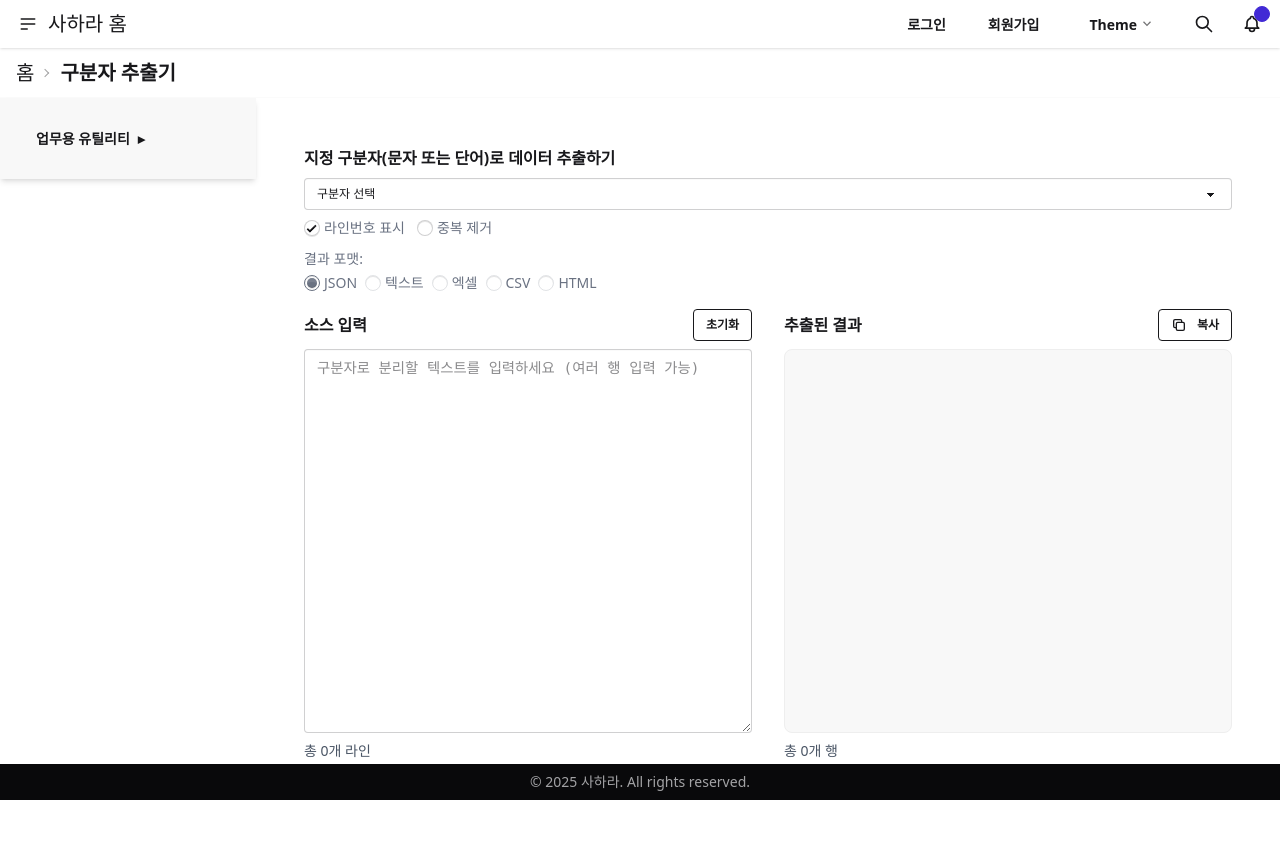
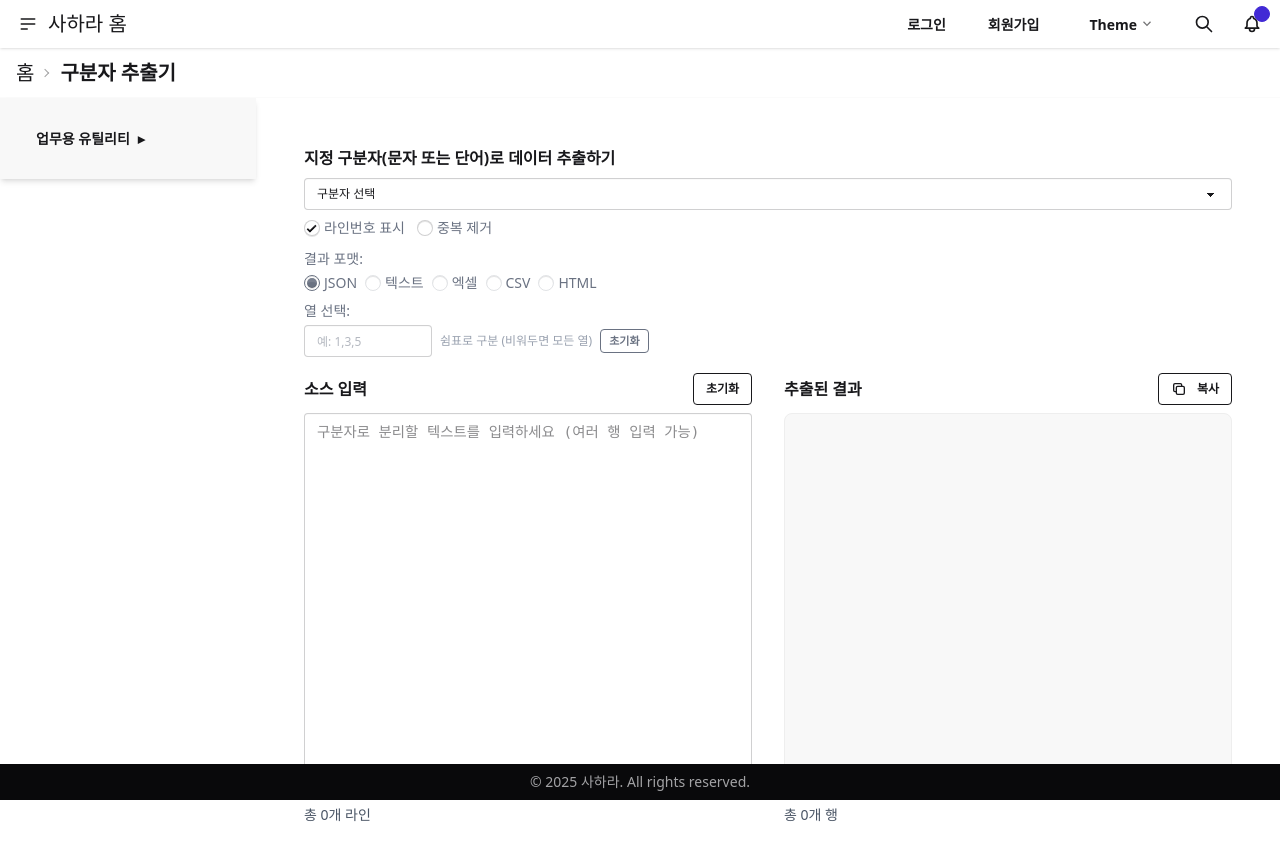
Before and after one commit to mrjung72/my-vite-vue3-sass-tailwind-app, a Vue app: page /extract-separator in a window 1280 px wide. Shown: the top 860 px of the page. Before the commit the page ends 809 px from the top, so only its background shows below. Built offline with nearby package versions, Linux system fonts and the light colour scheme.

Commit message:
결과값에서 특정 열만 추출하는 기능 추가

```diff
--- a/src/views/SeparatorView.vue
+++ b/src/views/SeparatorView.vue
@@ -68,6 +68,18 @@
             <input type="radio" v-model="resultFormat" value="html" class="radio radio-xs mr-1" />
             HTML
           </label>
+        </div>
+      </div>
+      <div class="text-sm text-gray-500 mt-2">
+        <label class="block font-medium mb-1">열 선택:</label>
+        <div class="flex items-center gap-2">
+          <input
+            v-model="selectedColumns"
+            class="input input-bordered input-sm w-32"
+            placeholder="예: 1,3,5"
+          />
+          <span class="text-xs text-gray-400">쉼표로 구분 (비워두면 모든 열)</span>
+          <button @click="clearColumnSelection" class="btn btn-xs btn-outline">초기화</button>
         </div>
       </div>
     </div>
@@ -190,6 +202,7 @@ const showLineNumbers = ref(true)
 const removeDuplicates = ref(false)
 const customSeparator = ref('')
 const resultFormat = ref('json')
+const selectedColumns = ref('')
 
 // 프리셋 패턴 정의
 const presetPatterns = {
@@ -231,12 +244,24 @@ const separatorResults = computed(() => {
 // 최종 결과
 const finalResults = computed(() => {
   const results = separatorResults.value
+
+  // 선택된 열만 필터링
+  let filteredResults = results
+  if (selectedColumns.value.trim()) {
+    const columnIndices = selectedColumns.value.split(',').map(s => parseInt(s.trim()) - 1).filter(i => !isNaN(i) && i >= 0)
+    if (columnIndices.length > 0) {
+      filteredResults = results.map(row => {
+        return columnIndices.map(index => row[index] || '').filter(cell => cell !== '')
+      })
+    }
+  }
+
   if (removeDuplicates.value) {
     // 각 행의 내용을 문자열로 변환하여 중복 제거
     const uniqueRows = []
     const seen = new Set()
 
-    results.forEach(row => {
+    filteredResults.forEach(row => {
       const rowString = row.join('|')
       if (!seen.has(rowString)) {
         seen.add(rowString)
@@ -246,7 +271,7 @@ const finalResults = computed(() => {
 
     return uniqueRows
   }
-  return results
+  return filteredResults
 })
 
 // 입력 텍스트를 줄 단위로 분리
@@ -276,7 +301,7 @@ const getSeparator = () => {
 }
 
 // 입력이나 정규식 패턴 변경 시 처리 상태 관리
-watch([input, selectedPreset, customSeparator, removeDuplicates, showLineNumbers, resultFormat], () => {
+watch([input, selectedPreset, customSeparator, removeDuplicates, showLineNumbers, resultFormat, selectedColumns], () => {
   isProcessing.value = true
   // 처리 시뮬레이션을 위한 짧은 지연
   setTimeout(() => {
@@ -330,6 +355,10 @@ const copyResults = () => {
     console.error('복사 실패:', err)
   })
 }
+
+const clearColumnSelection = () => {
+  selectedColumns.value = ''
+}
 </script>
 
 <style scoped>
```
